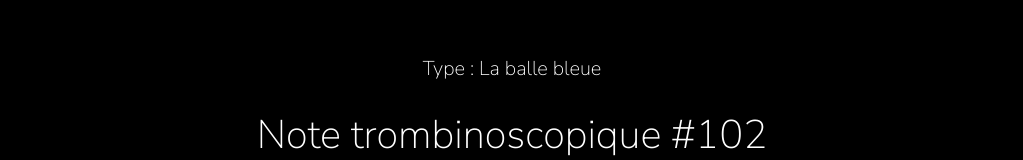
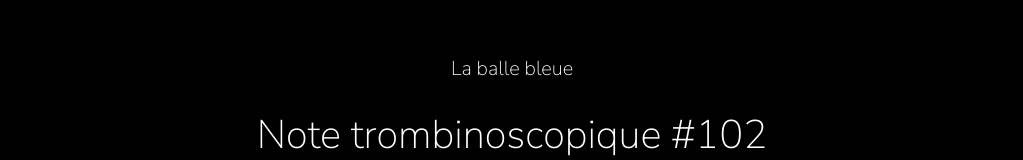
Before and after one commit to vincentdchn/alphi, a Next.js app: page / in a window 1280 px wide. Shown: the part 134-294 px from the top of the page, without its empty margins (128-1151 px from the left). Built offline with nearby package versions, Linux system fonts and the light colour scheme.

Commit message:
Fixing title name + tab on blank

```diff
--- a/pages/index.js
+++ b/pages/index.js
@@ -16,7 +16,7 @@ export default function Home() {
       <main className={styles.main}>
 
           <div className={styles.title2}>
-              <a href="https://youtu.be/ZRiY0CRl_O8">Type : La balle bleue</a>
+              <a href="https://youtu.be/ZRiY0CRl_O8" target="_blank">La balle bleue</a>
           </div>
 
         <div className={styles.title}>
```
